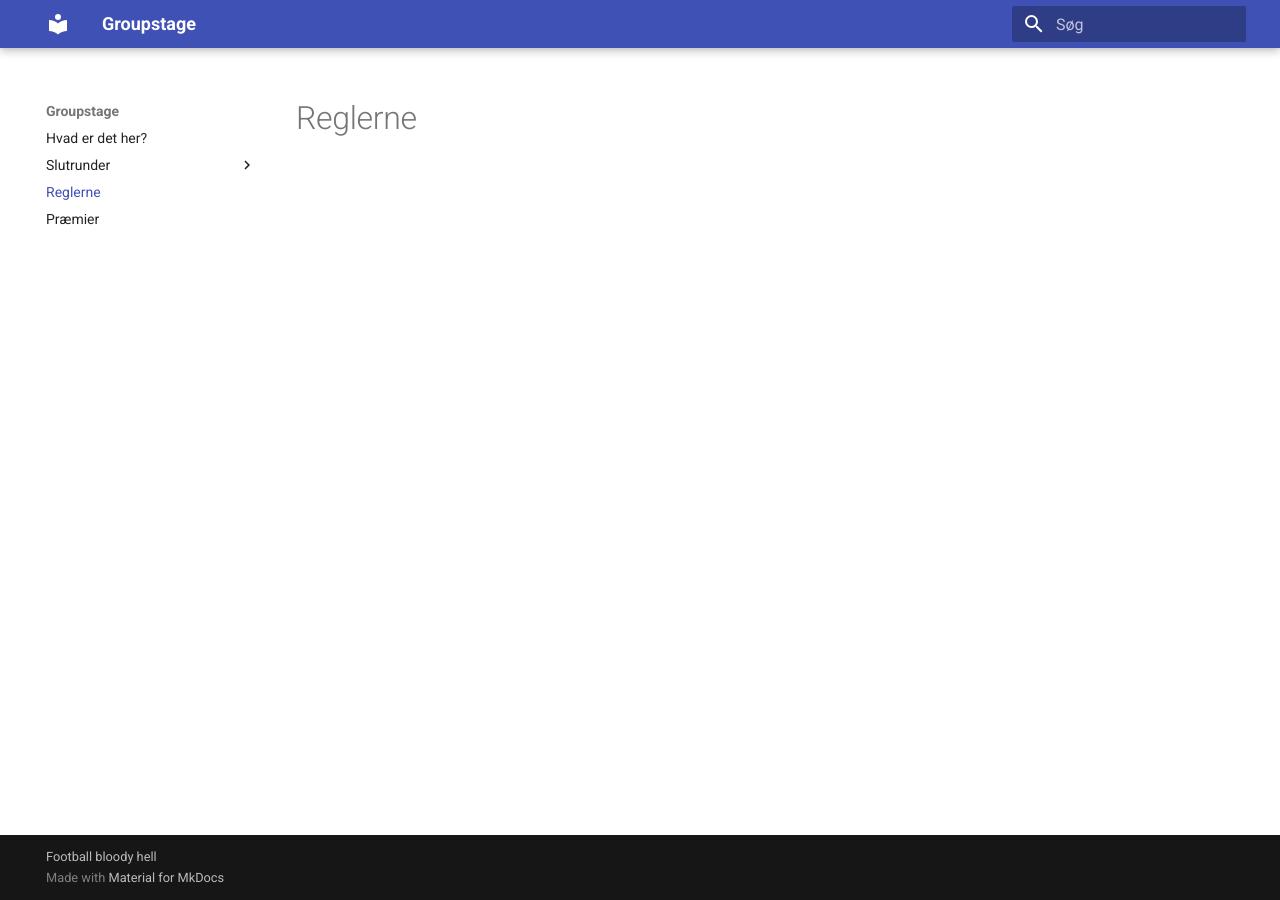
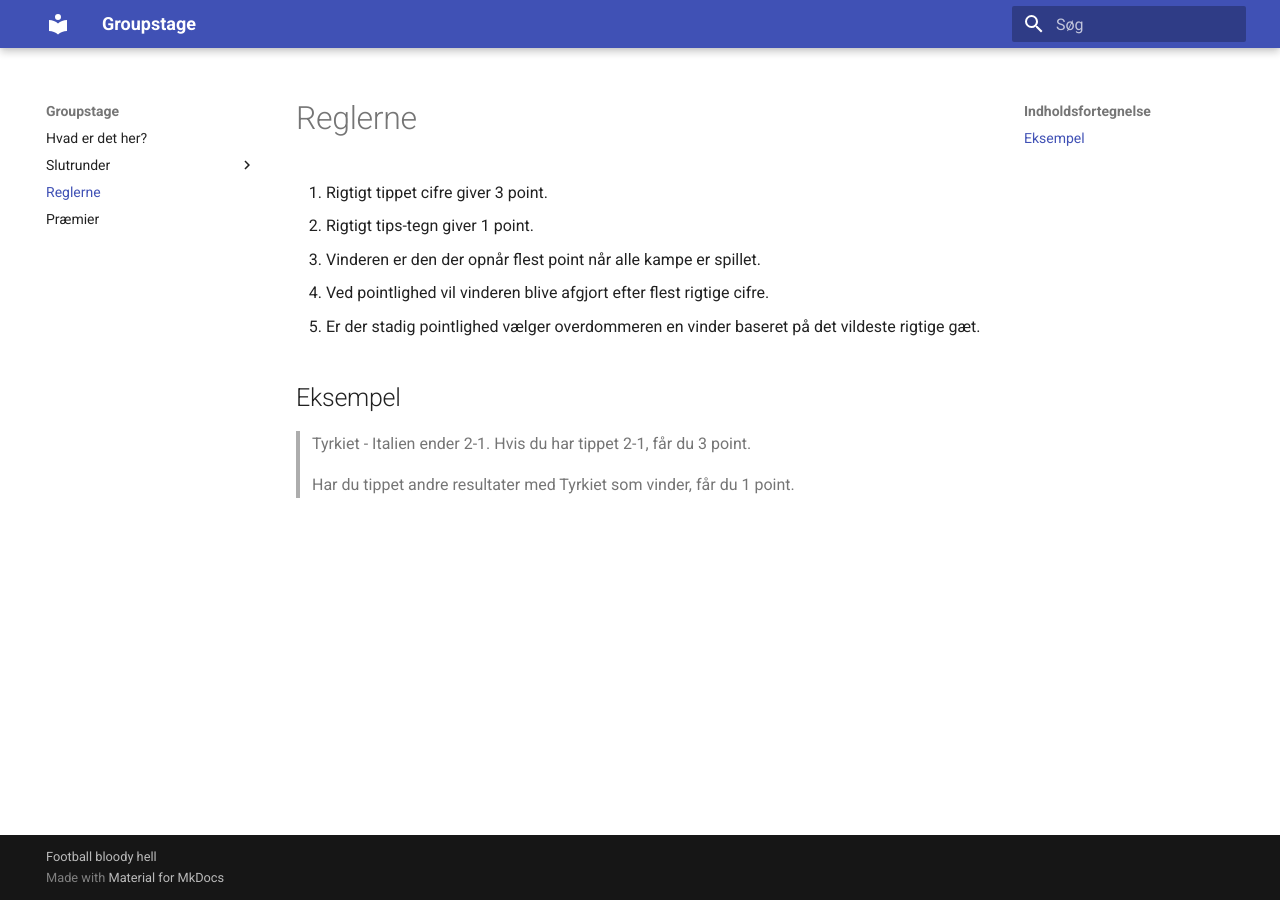
Before and after one commit to hrmohr/groupstage, an MkDocs documentation site: the page built from docs/reglerne.md, in a window 1280 px wide. Built offline with MkDocs 1.6.1 and Material for MkDocs 9.7.7, drawn with Linux system fonts in a browser that asks for light colours.

Commit message:
initial rules definition

```diff
--- a/docs/reglerne.md
+++ b/docs/reglerne.md
@@ -1 +1,12 @@
 # Reglerne
+
+1. Rigtigt tippet cifre giver 3 point.
+2. Rigtigt tips-tegn giver 1 point.
+3. Vinderen er den der opnår flest point når alle kampe er spillet.
+4. Ved pointlighed vil vinderen blive afgjort efter flest rigtige cifre.
+5. Er der stadig pointlighed vælger overdommeren en vinder baseret på det vildeste rigtige gæt.
+
+## Eksempel
+> Tyrkiet - Italien ender 2-1. Hvis du har tippet 2-1, får du 3 point.
+>
+> Har du tippet andre resultater med Tyrkiet som vinder, får du 1 point.
```
